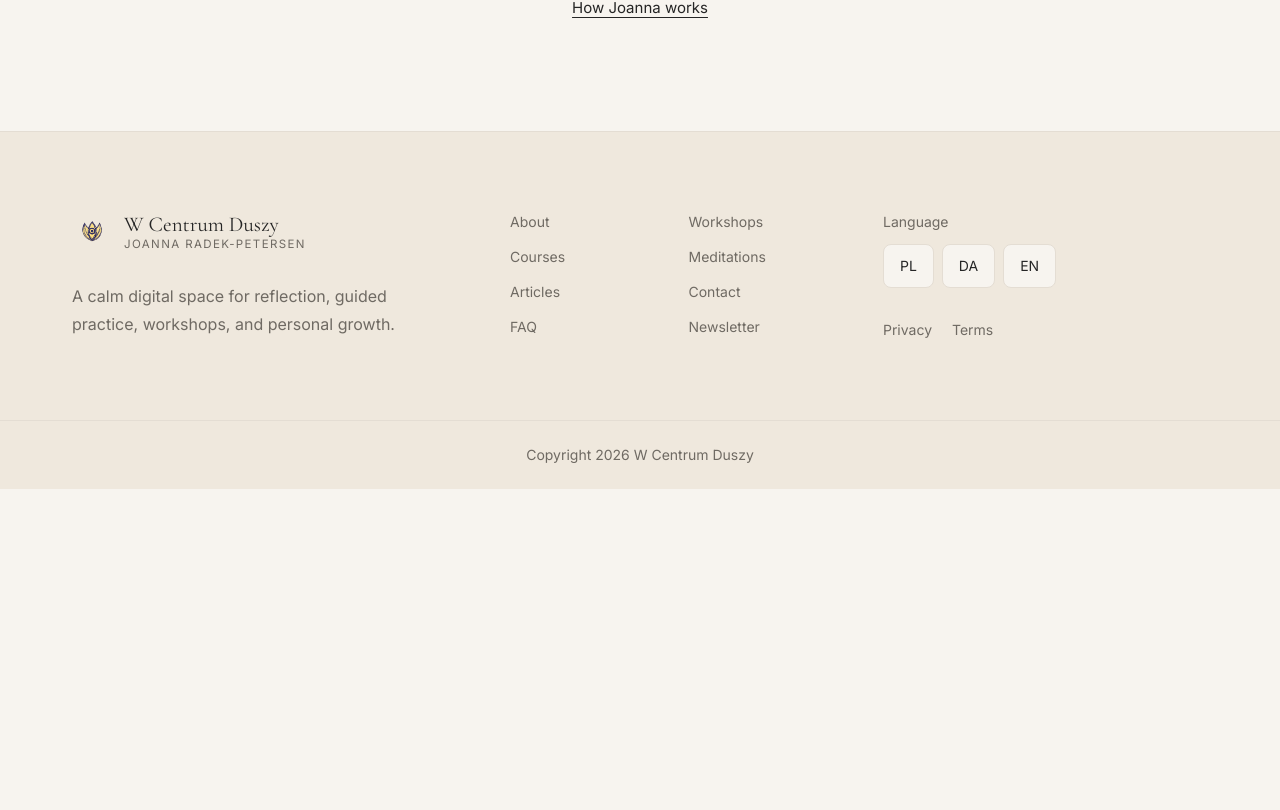
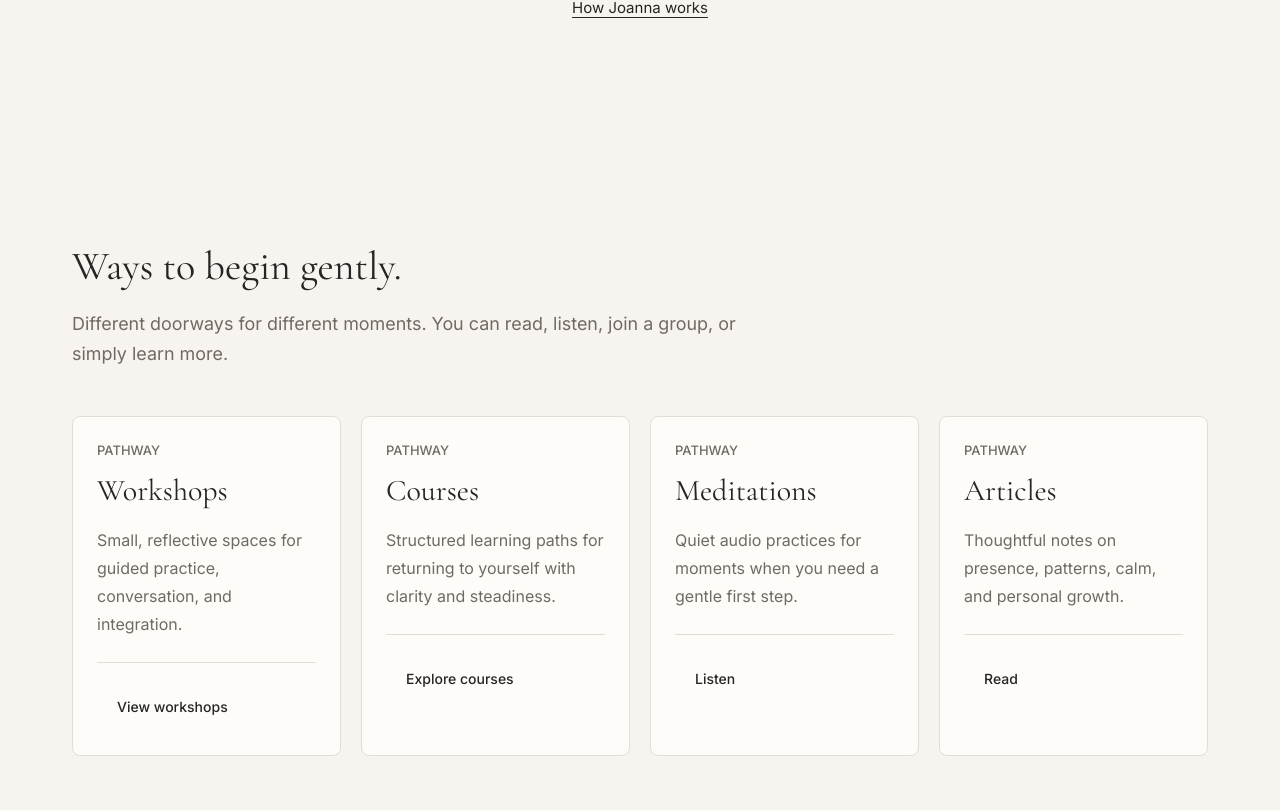
Before and after one commit to bentpetersendk/wcentrumduszy.dk, a Next.js app: page / in a window 1280 px wide. Shown: the part 1210-2020 px from the top of the page. Before the commit the page ends 1699 px from the top, so only its background shows below. Built offline with nearby package versions, Linux system fonts and the light colour scheme.

Commit message:
Add homepage offer pathways

```diff
--- a/src/app/page.tsx
+++ b/src/app/page.tsx
@@ -1,6 +1,34 @@
 import { ButtonLink } from "@/components/system/Button";
 import { EditorialImage } from "@/components/system/EditorialImage";
 import { Reveal } from "@/components/system/Reveal";
+import { SystemCard } from "@/components/system/Card";
+
+const offers = [
+  {
+    title: "Workshops",
+    text: "Small, reflective spaces for guided practice, conversation, and integration.",
+    href: "/workshops",
+    cta: "View workshops"
+  },
+  {
+    title: "Courses",
+    text: "Structured learning paths for returning to yourself with clarity and steadiness.",
+    href: "/courses",
+    cta: "Explore courses"
+  },
+  {
+    title: "Meditations",
+    text: "Quiet audio practices for moments when you need a gentle first step.",
+    href: "/meditations",
+    cta: "Listen"
+  },
+  {
+    title: "Articles",
+    text: "Thoughtful notes on presence, patterns, calm, and personal growth.",
+    href: "/articles",
+    cta: "Read"
+  }
+];
 
 export default function Home() {
   return (
@@ -54,6 +82,31 @@ export default function Home() {
           </div>
         </Reveal>
       </section>
+
+      <section className="mx-auto max-w-[1200px] px-5 py-20 sm:px-8 lg:py-28" aria-labelledby="offers-heading">
+        <Reveal>
+          <div className="mb-12 max-w-2xl">
+            <h2 id="offers-heading" className="text-h2 text-text">Ways to begin gently.</h2>
+            <p className="mt-5 text-body text-text-muted">
+              Different doorways for different moments. You can read, listen, join a group, or simply learn more.
+            </p>
+          </div>
+        </Reveal>
+        <div className="grid gap-5 md:grid-cols-2 xl:grid-cols-4">
+          {offers.map((offer, index) => (
+            <Reveal key={offer.title} delay={index * 0.05}>
+              <SystemCard
+                title={offer.title}
+                meta="Pathway"
+                footer={<ButtonLink href={offer.href} variant="text">{offer.cta}</ButtonLink>}
+                className="h-full"
+              >
+                {offer.text}
+              </SystemCard>
+            </Reveal>
+          ))}
+        </div>
+      </section>
     </div>
   );
 }
```
